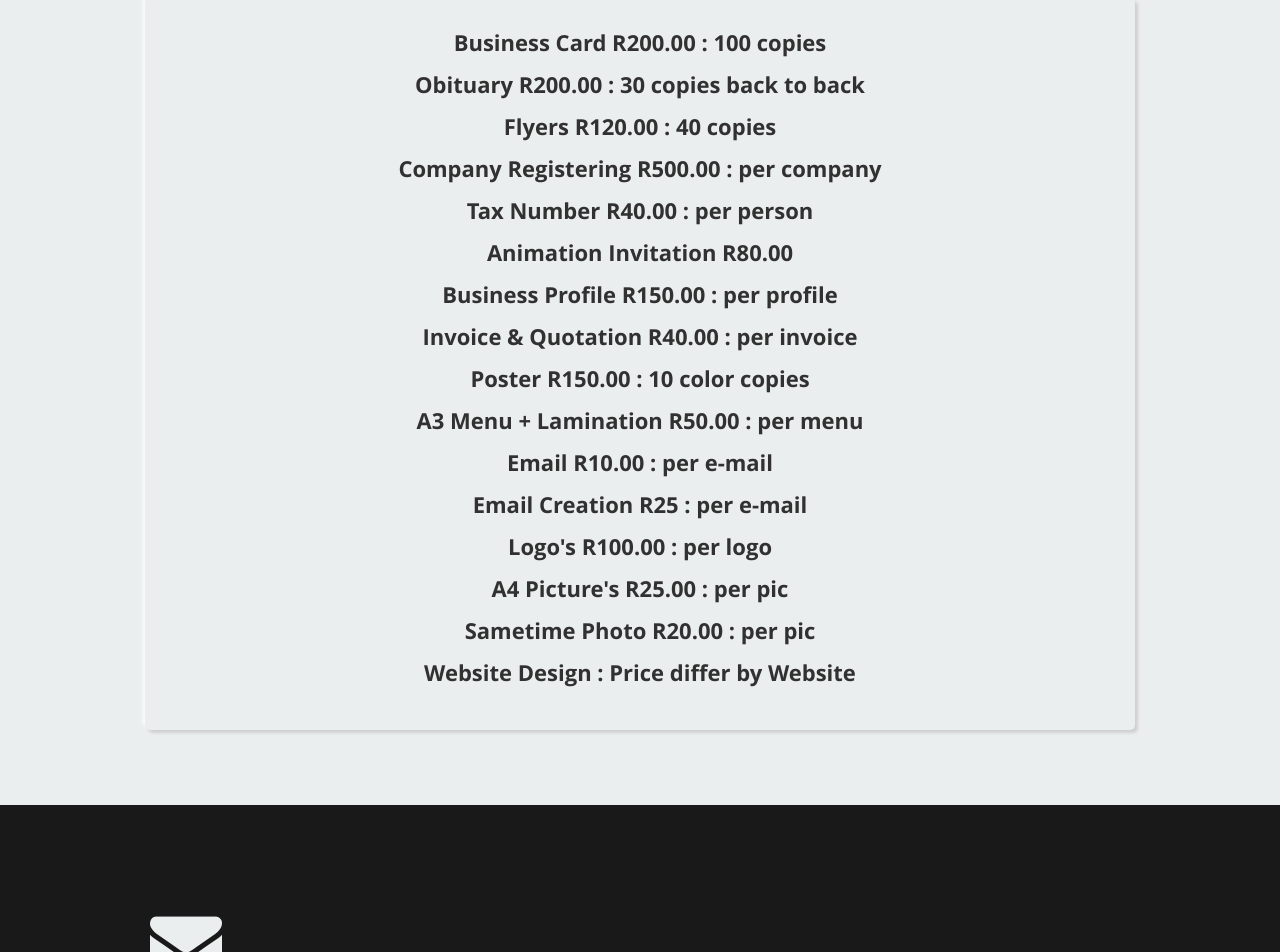
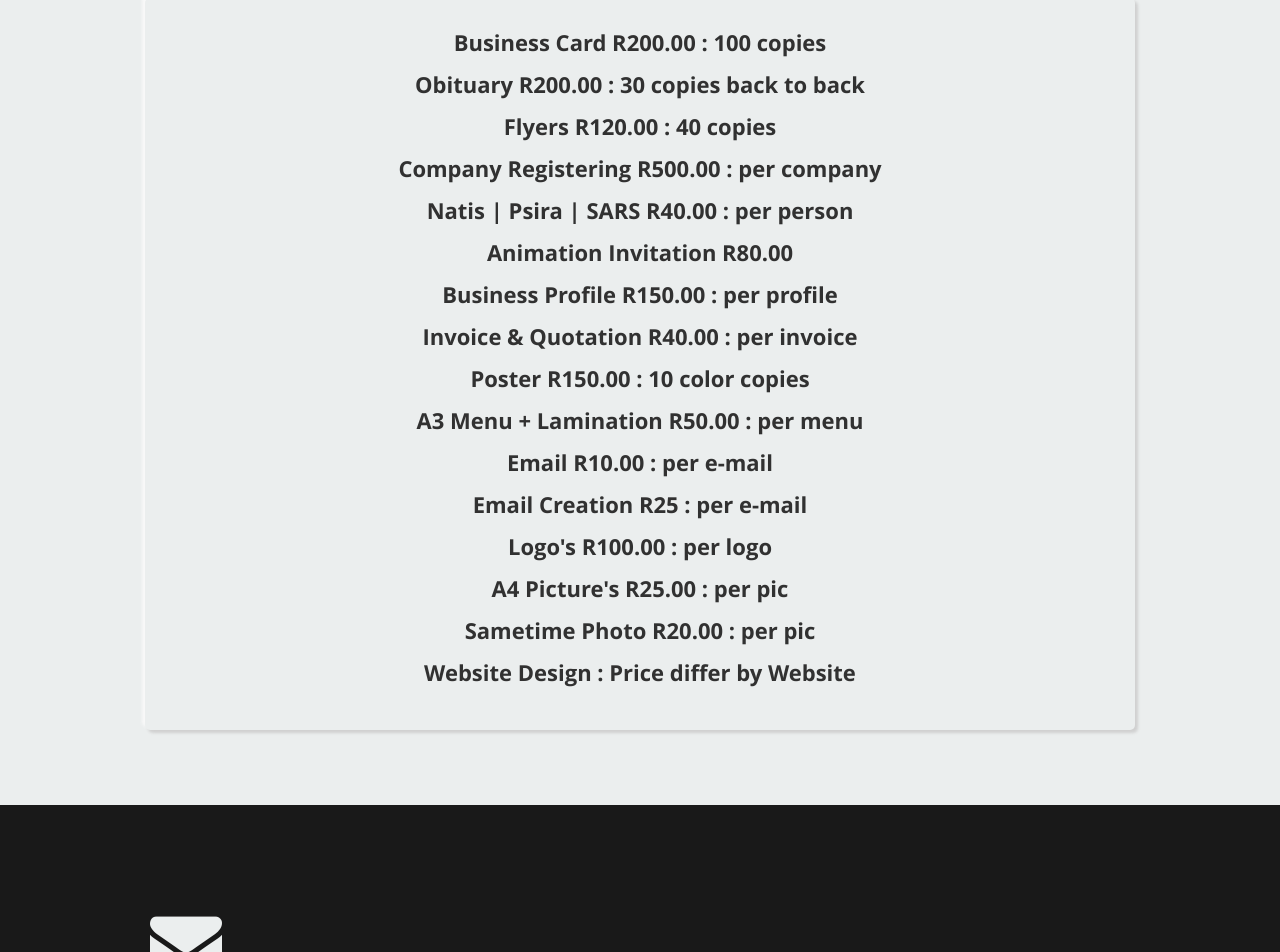
Before and after one commit to MatthewThabo/Goitsebofelo-internet_cafe, a React (Create React App) app: page / in a window 1280 px wide. Shown: the part 2361-3313 px from the top of the page. Built offline with nearby package versions, Linux system fonts and the light colour scheme.

Commit message:
menu update

```diff
--- a/src/Components/Portfolio.js
+++ b/src/Components/Portfolio.js
@@ -56,7 +56,7 @@ class Portfolio extends Component {
                         <h3>Obituary R200.00 : 30 copies back to back</h3>
                         <h3>Flyers R120.00 : 40 copies</h3>
                         <h3>Company Registering R500.00 : per company</h3>
-                        <h3>Tax Number R40.00 : per person</h3>
+                        <h3>Natis | Psira | SARS R40.00 : per person</h3>
                         <h3>Animation Invitation R80.00</h3>
                         <h3>Business Profile R150.00 : per profile</h3>
                         <h3>Invoice & Quotation R40.00 : per invoice</h3>
```
